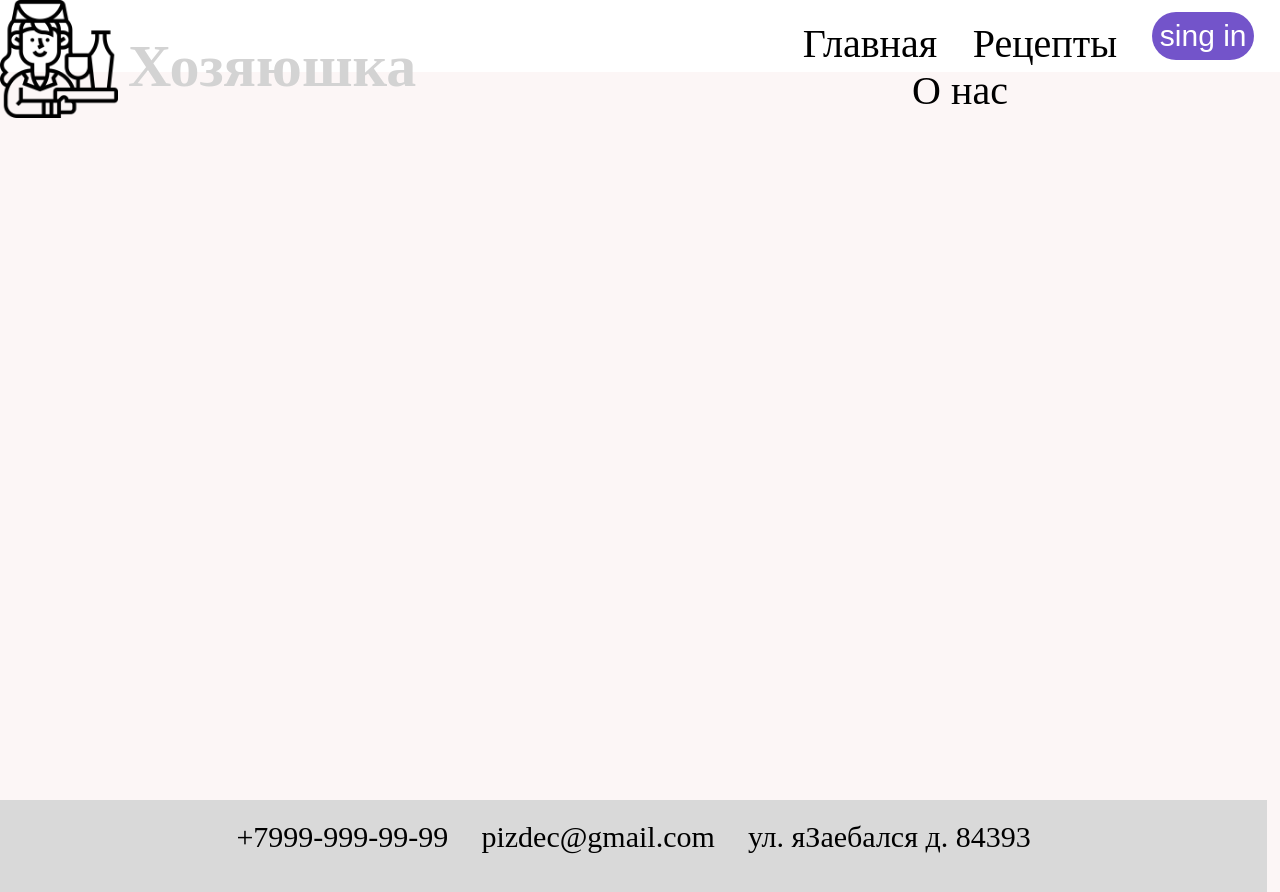
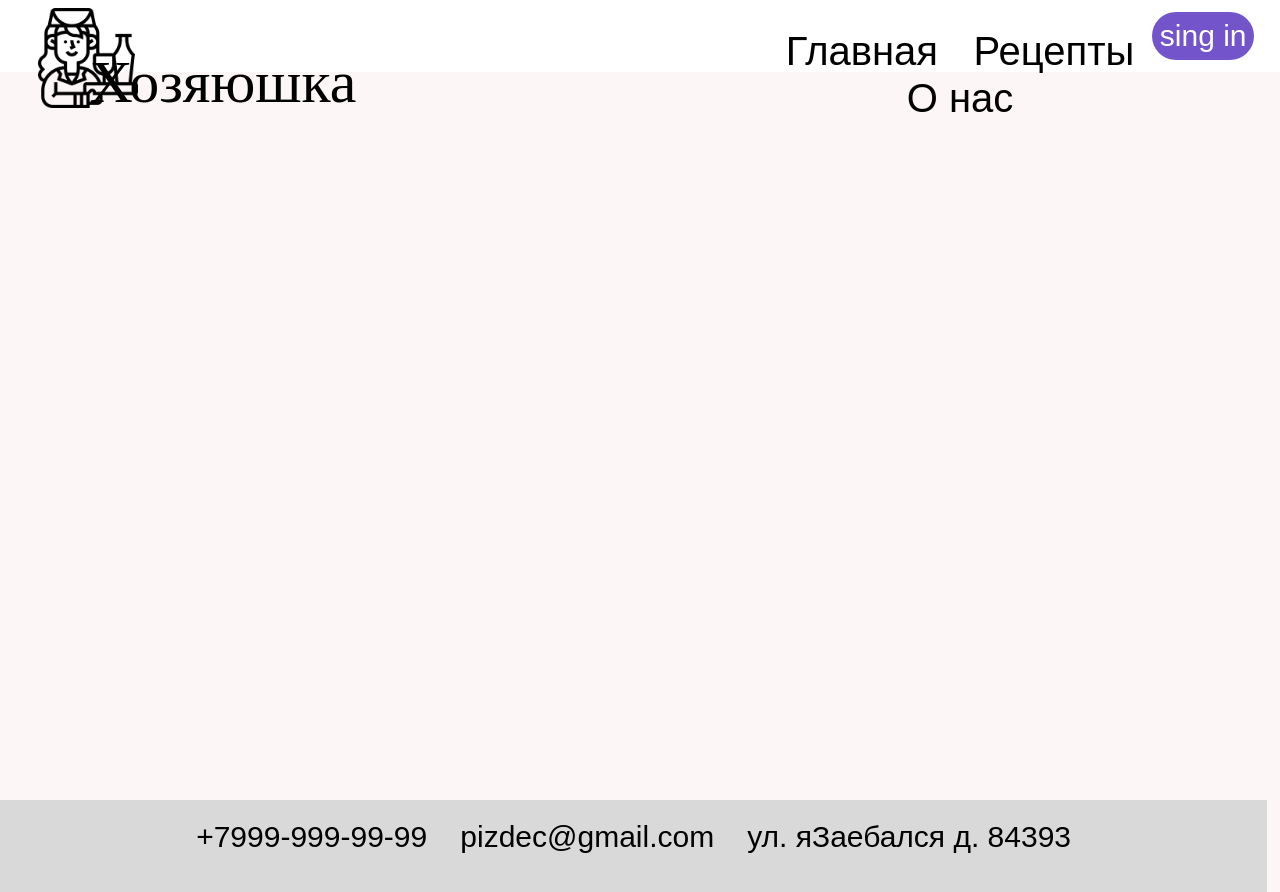
Before and after one commit to Dokki3/business_technology, a Flask app: page / in a window 1280 px wide. Run offline with Flask 3, Linux system fonts and the light colour scheme.

Commit message:
норм хеадер

```diff
--- a/templates/main.html
+++ b/templates/main.html
@@ -13,60 +13,15 @@
           text-decoration: none;
         }
 
-        .header {
-            position: fixed;
-            width: 100vw;
-            height: 9vh;
-            background-color: white;
-        }
-        .title {
-            position: fixed;
-            top: -1vh;
-            left: 7vw;
-            font-size: 60px;
-        }
-        .nav {
-            position: fixed;
-            width: 30vw;
-            height: 6.5vh;
-            top: 0vh;
-            left: 60vw;
-            font-size: 40px;
-            padding-top: 2.5vh;
-        }
-        .nav_text {
-            display: inline;
-            margin-left: 1vw;
-            margin-right: 1vw;
-            color: #000000;
-        }
-        .sing_in {
-            position: fixed;
-            width: 8vw;
-            height: 6vh;
-            top: 1.5vh;
-            left: 90vw;
-            background: #7354CA;
-            border-radius: 50px;
-            border: 0;
-            color: #ffffff;
-            font-size: 30px;
-        }
-        .footer {
-            position: absolute;
-            width: 99vw;
-            height: 9vh;
-            top: 100vh;
-            background: #D9D9D9;
-            padding-top: 2.5vh;
-            font-size: 30px;
-        }
     </style>
 </head>
 <body>
     <div class="header">
-        <img src="img/free-icon-hostess-5120919.png" width="auto" height="118vh">
-        <h1 class="title">Хозяюшка</h1>
+
+        <img class="foto" src="img/free-icon-hostess-5120919.png">
+
+        <p class="title">Хозяюшка</p>
+
         <div class="nav">
             <center>
             <a href="http://127.0.0.1:5000/"><p class="nav_text">Главная</p></a>
@@ -74,8 +29,12 @@
             <a href="http://127.0.0.1:5000/about"><p class="nav_text">О нас</p></a>
             </center>
         </div>
+
         <button class="sing_in">sing in</button>
+
     </div>
+
+
     <div class="footer">
         <center>
             <p class="nav_text"> +7999-999-99-99</p>
@@ -83,5 +42,7 @@
             <p class="nav_text"> ул. яЗаебался д. 84393</p>
         </center>
     </div>
+
+
 </body>
 </html>
--- a/templates/style.css
+++ b/templates/style.css
@@ -1,57 +1,18 @@
-/*header {
-    display: block;
-    position: fixed;
-    top: 0;
-    padding-top: 10px;
-    height: 90px;
-    width: 100%;
-  }*/
-
-.slova {
-    text-align: justify; /*добавляем text-align: justify, для дочерних элементов*/
-    letter-spacing: 1px;
-    height: 8em;
-    padding: 2em 10%;
-    background: #2c3e50;
-    color: #fff;
-}
-
-
-.logo {
-    width: 37px;
-    height: 37px;
-    position: absolute; /*будет допустимо настраивание самому, где и как*/
-
-    left: 8%;
-    text-align: left; /*текст со стороны фотки*/
-}
-
-.logo_text{
-    vertical-align:middle;
-    font-size: 35px;
-    margin-left: 12%;
-
-    padding: 5px; /*внутренние отступы*/
-    font-family: 'Neutral face';
-
-}
-
-.title {
-    display: inline-block; /*делает слова на одной прямой*/
-    margin-left: 3%; /*делает растояние между словами*/
-
-    size: 18px;
-    color: lightgray;
-
-}
-
-
 body {
     background: #FCF6F6;
     margin: 0;
 }
 a, u {
   text-decoration: none;
+
+}
+
+
+.foto{
+    width: 100px;
+    height: 100px;
+    margin-left: 3%;
+    margin-top: 1vh;
 }
 
 .header {
@@ -62,24 +23,27 @@ a, u {
 }
 .title {
     position: fixed;
-    top: -1vh;
+    top: -1.5vh;
     left: 7vw;
     font-size: 60px;
+    font-family: 'Neutral face';
 }
 .nav {
     position: fixed;
     width: 30vw;
     height: 6.5vh;
-    top: 0vh;
+    top: 1vh;
     left: 60vw;
     font-size: 40px;
     padding-top: 2.5vh;
+
 }
 .nav_text {
     display: inline;
     margin-left: 1vw;
     margin-right: 1vw;
     color: #000000;
+    font-family: 'Arial';
 }
 .sing_in {
     position: fixed;
```
